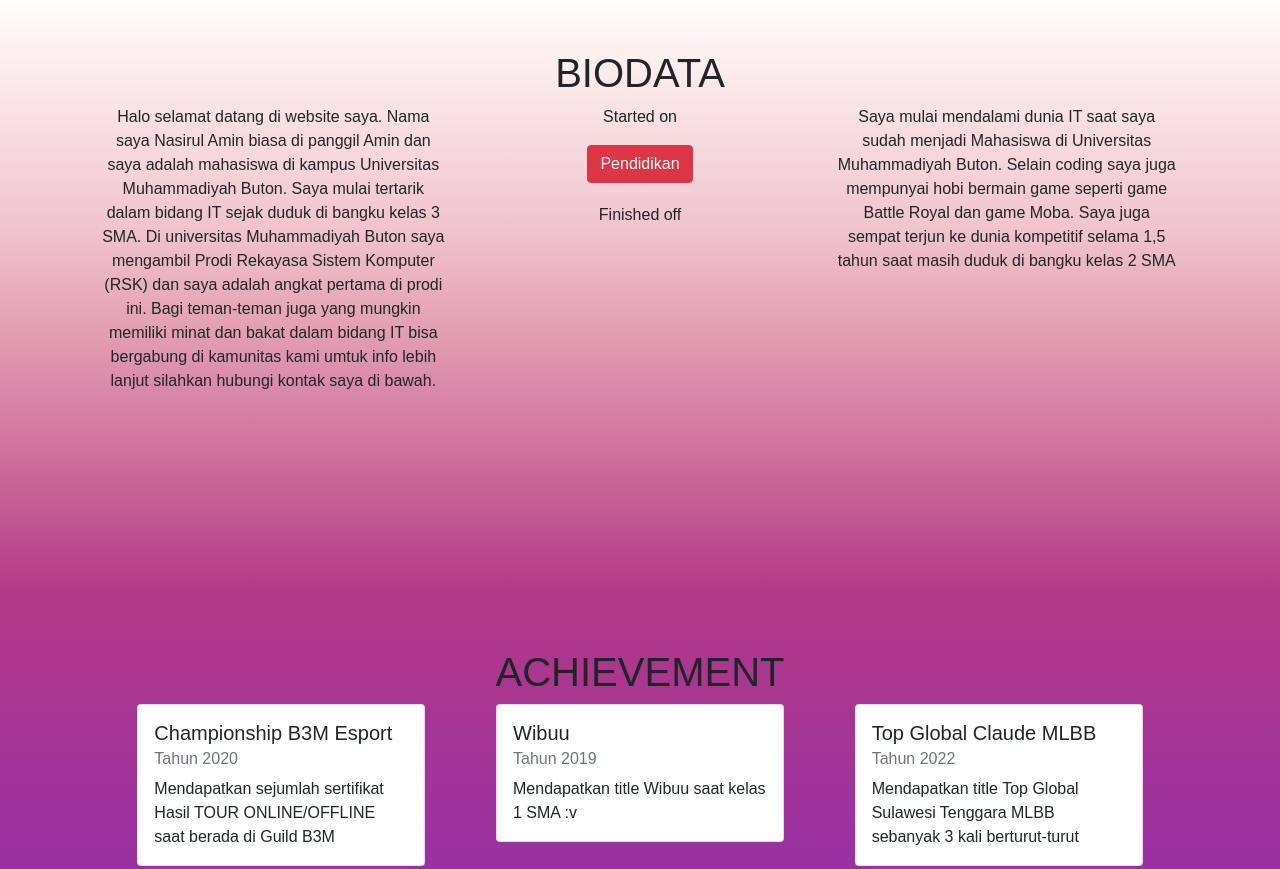
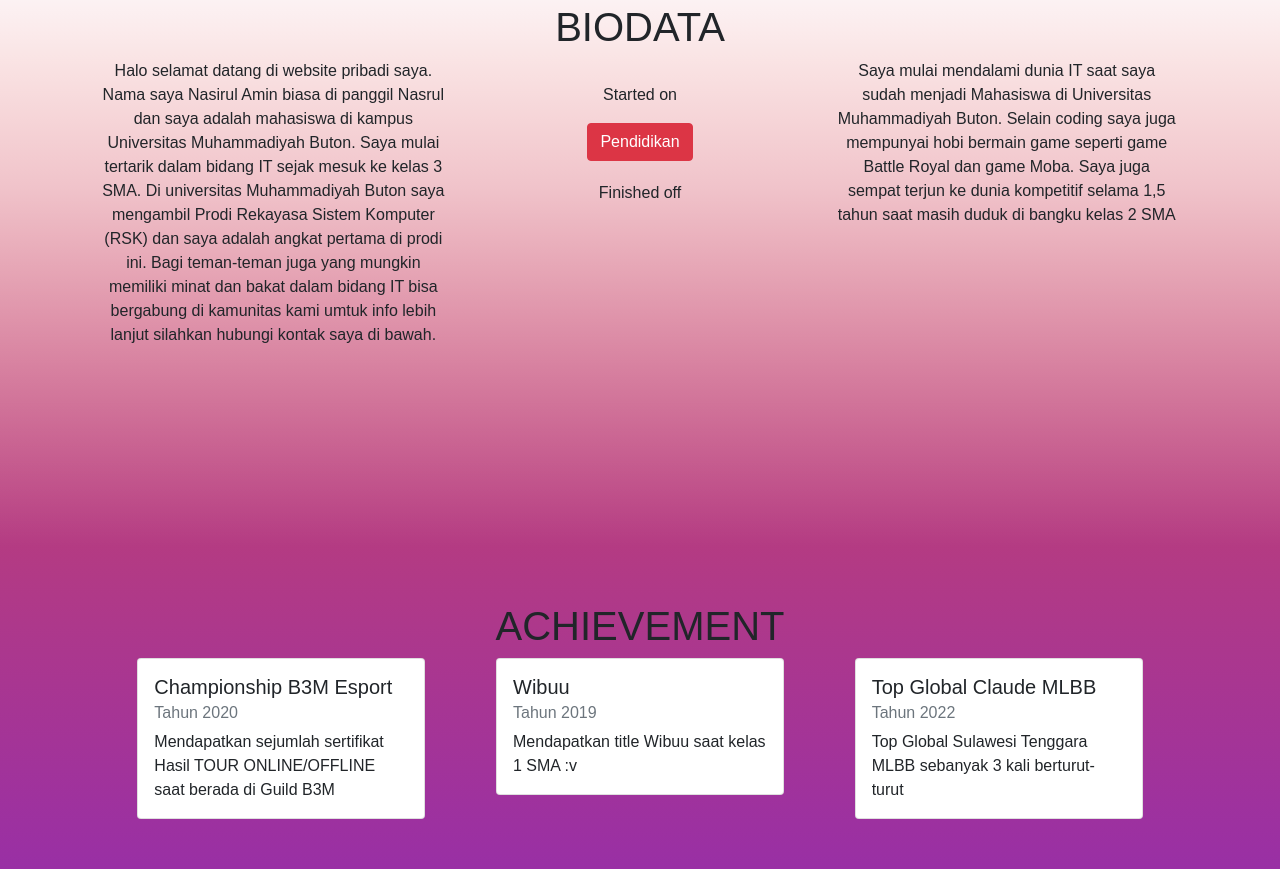
Before and after one commit to Aminn01/Nasrul_Vibsss, a plain HTML site: page index.html in a window 1280 px wide. Shown: the part 785-1654 px from the top of the page. Drawn offline with nearby package versions, Linux system fonts and the light colour scheme.

Commit message:
Add files via upload

```diff
--- a/index.html
+++ b/index.html
@@ -41,7 +41,7 @@
         <div class="container">
           <div class="profile">
           <img
-          width="200"
+          width="170"
           class="rounded-circle"
           src="assets/image/WhatsApp Image 2023-12-19 at 13.03.47_1b31c738.jpg" alt="">
           <h2>Nasirul</h2>
@@ -55,9 +55,10 @@
         <div class="container text-center">
           <div class="row">
             <div class="col-sm">
-              Halo selamat datang di website saya. Nama saya Nasirul Amin biasa di panggil Amin dan saya adalah mahasiswa di kampus Universitas Muhammadiyah Buton. Saya mulai tertarik dalam bidang IT sejak duduk di bangku kelas 3 SMA. Di universitas Muhammadiyah Buton saya mengambil Prodi Rekayasa Sistem Komputer (RSK) dan saya adalah angkat pertama di prodi ini. Bagi teman-teman juga yang mungkin memiliki minat dan bakat dalam bidang IT bisa bergabung di kamunitas kami umtuk info lebih lanjut silahkan hubungi kontak saya di bawah.
+              Halo selamat datang di website pribadi saya. Nama saya Nasirul Amin biasa di panggil Nasrul dan saya adalah mahasiswa di kampus Universitas Muhammadiyah Buton. Saya mulai tertarik dalam bidang IT sejak mesuk ke kelas 3 SMA. Di universitas Muhammadiyah Buton saya mengambil Prodi Rekayasa Sistem Komputer (RSK) dan saya adalah angkat pertama di prodi ini. Bagi teman-teman juga yang mungkin memiliki minat dan bakat dalam bidang IT bisa bergabung di kamunitas kami umtuk info lebih lanjut silahkan hubungi kontak saya di bawah.
             </div>
             <div class="col">
+              <br>
 
               <!-- Button trigger modal -->
 
@@ -84,7 +85,7 @@
     </div>
   </div>
 </div>
-<p class="text-center down">Finished off</p>
+<br><p class="text-center down">Finished off</p></br>
             </div>
 
             <div class="col-sm">
@@ -105,7 +106,7 @@
                     <h6 class="card-subtitle mb-2 text-muted">Tahun 2020</h6>
                     <p class="card-text">Mendapatkan sejumlah sertifikat Hasil TOUR ONLINE/OFFLINE saat berada di Guild B3M </p>
                    </div>
-                </div>
+                </div><br>
               </div>
               <div class="col">
                 <div class="card mx-auto" style="width: 18rem;">
@@ -115,13 +116,14 @@
                     <p class="card-text">Mendapatkan title Wibuu saat kelas 1 SMA :v </p>
                   </div>
                 </div>
+                <br>
               </div>
               <div class="col">
                 <div class="card mx-auto" style="width: 18rem;">
                   <div class="card-body">
                     <h5 class="card-title">Top Global Claude MLBB</h5>
                     <h6 class="card-subtitle mb-2 text-muted">Tahun 2022</h6>
-                    <p class="card-text">Mendapatkan title Top Global Sulawesi Tenggara MLBB sebanyak 3 kali berturut-turut</p>
+                    <p class="card-text">Top Global Sulawesi Tenggara MLBB sebanyak 3 kali berturut-turut</p>
                    </div>
                 </div>
               </div>
```
